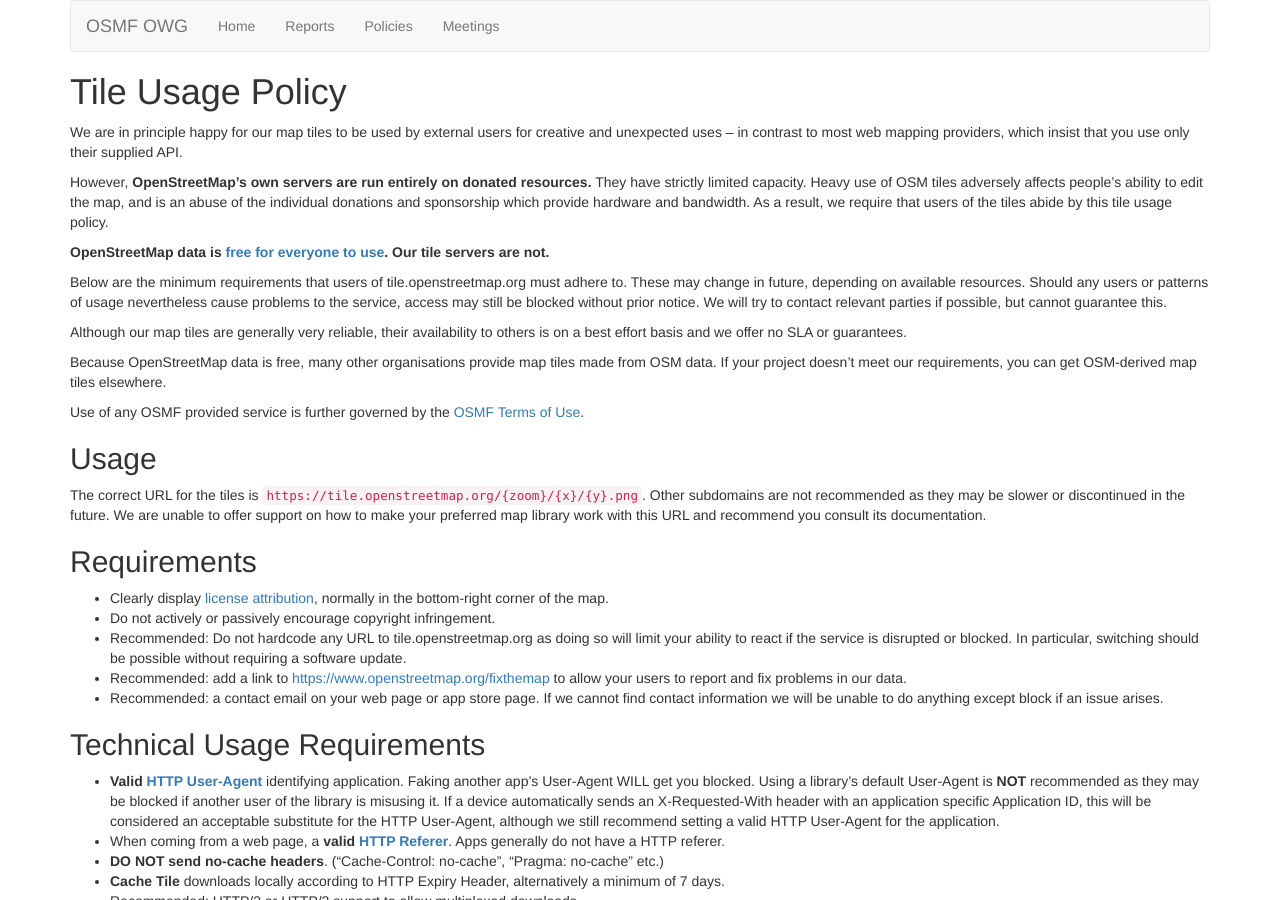
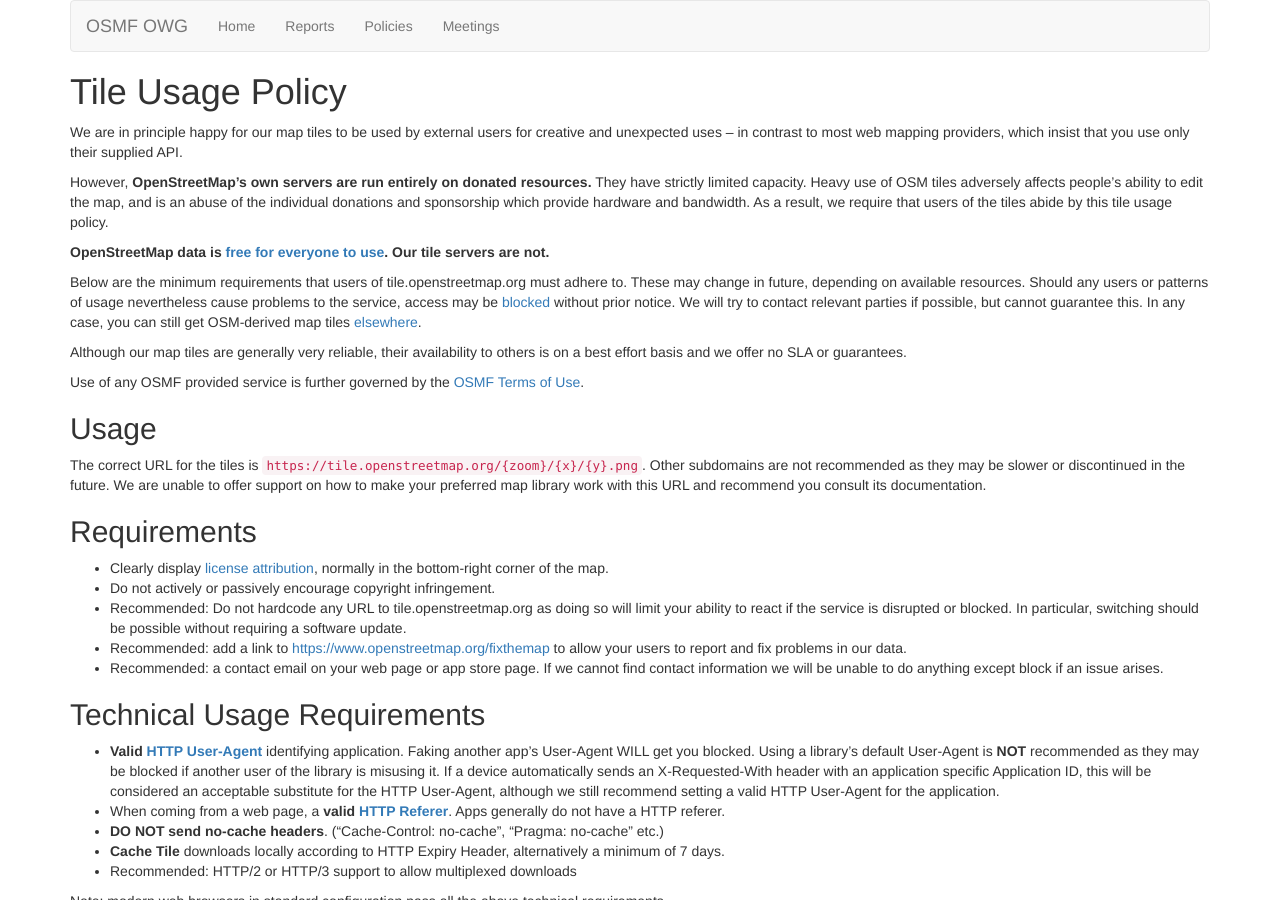
Before and after one commit to openstreetmap/owg-website, a Jekyll site: the page built from policies/tiles.md, in a window 1280 px wide and 900 px high. Built offline with Jekyll 4.4.1, drawn with Linux system fonts in a browser that asks for light colours.

Commit message:
Update tiles.md - Link to error tile explanation
Added link to
- copyright page, which includes link to osmf license page
(replaces OSM wiki page with redirects to both)
- blocked tiles page and tile providers OSM wiki section
(ref https://github.com/openstreetmap/operations/issues/1065 ); first choice between vector / raster, then free / commercial etc.

alternatively, link to either
- https://switch2osm.org/using-tiles/
- https://wiki.openstreetmap.org/wiki/Commercial_OSM_Software_and_Services (as mentioned on Blocked tiles wiki page)

```diff
--- a/policies/tiles.md
+++ b/policies/tiles.md
@@ -9,13 +9,11 @@
 
 However, **OpenStreetMap's own servers are run entirely on donated resources.** They have strictly limited capacity. Heavy use of OSM tiles adversely affects people's ability to edit the map, and is an abuse of the individual donations and sponsorship which provide hardware and bandwidth. As a result, we require that users of the tiles abide by this tile usage policy.
 
-**OpenStreetMap data is [free for everyone to use](https://wiki.openstreetmap.org/wiki/OpenStreetMap_License). Our tile servers are not.**
+**OpenStreetMap data is [free for everyone to use](https://www.openstreetmap.org/copyright). Our tile servers are not.**
 
-Below are the minimum requirements that users of tile.openstreetmap.org must adhere to. These may change in future, depending on available resources. Should any users or patterns of usage nevertheless cause problems to the service, access may still be blocked without prior notice. We will try to contact relevant parties if possible, but cannot guarantee this.
+Below are the minimum requirements that users of tile.openstreetmap.org must adhere to. These may change in future, depending on available resources. Should any users or patterns of usage nevertheless cause problems to the service, access may be [blocked](https://wiki.openstreetmap.org/wiki/Blocked_Tiles) without prior notice. We will try to contact relevant parties if possible, but cannot guarantee this. In any case, you can still get OSM-derived map tiles [elsewhere](https://wiki.openstreetmap.org/wiki/Tiles#Tile_providers).
 
 Although our map tiles are generally very reliable, their availability to others is on a best effort basis and we offer no SLA or guarantees.
-
-Because OpenStreetMap data is free, many other organisations provide map tiles made from OSM data. If your project doesn't meet our requirements, you can get OSM-derived map tiles elsewhere.
 
 Use of any OSMF provided service is further governed by the [OSMF Terms of Use](https://wiki.osmfoundation.org/wiki/Terms_of_Use).
 
```
